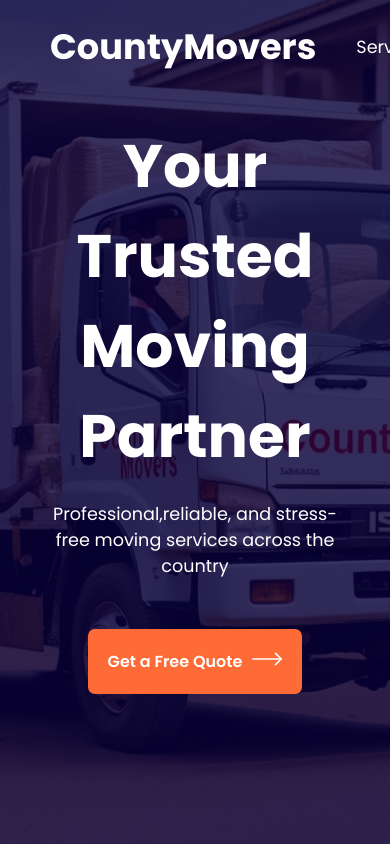
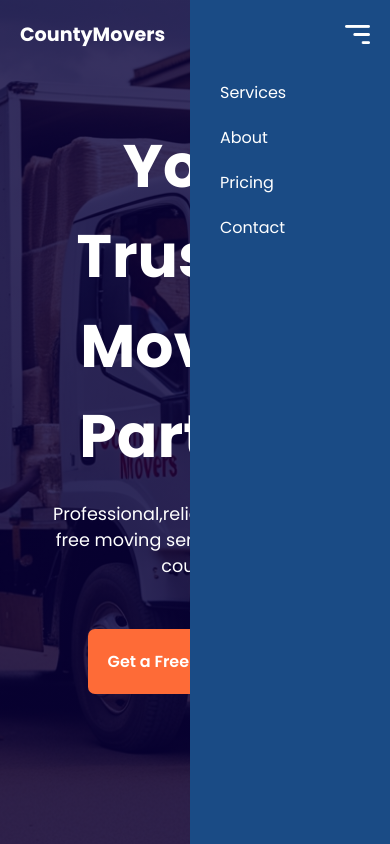
Before and after one commit to networkchaos/CountyMovers, a React (Vite) app in the folder Movers-Landing-Page/: page / in a window 390 px wide. Shown: the top 844 px of the page. Built offline with nearby package versions, Linux system fonts and the light colour scheme.

Commit message:
Navbar mobile media queries

```diff
--- a/Movers-Landing-Page/src/Components/Navbar/Navbar.css
+++ b/Movers-Landing-Page/src/Components/Navbar/Navbar.css
@@ -32,3 +32,51 @@ nav ul li {
     padding: 0px 40px;
     font-size: 1.1rem;
 }
+
+.menu-icon{
+    display: none;
+}
+/* ============= Media Queries =================== */
+/* ============= Mobile Device =================== */
+@media (max-width : 480px){
+    nav{
+        width: 100%;
+        display: flex;
+        align-items: center;
+        justify-content: space-between;
+        padding: 20px;
+        z-index: 10;
+        position: fixed;
+        top: 0%;
+    }
+
+    nav h1{
+        font-size: 1.2rem;
+    }
+
+    nav ul{
+        display: block;
+        position: fixed;
+        top: 0%;
+        bottom: 0%;
+        right: 0%;
+        width: 200px;
+        background-color: #1A4B85;
+        padding-top: 70px;
+        z-index: -1;
+        transition: 0.6s;
+    }
+
+    nav ul li {
+        list-style-type: none;
+        cursor: pointer;
+        padding: 10px 30px;
+        font-size: 1rem;
+    }
+
+    .menu-icon{
+        display: block;
+        width: 25px;
+        cursor: pointer;
+    }
+}
--- a/Movers-Landing-Page/src/Components/Navbar/Navbar.jsx
+++ b/Movers-Landing-Page/src/Components/Navbar/Navbar.jsx
@@ -1,4 +1,5 @@
 import React, { useEffect, useState } from 'react'
+import menu_icon from '../../assets/menu-icon.png'
 import { Link, Element } from 'react-scroll';
 import './Navbar.css'
 
@@ -23,6 +24,7 @@ const Navbar = () => {
         <li><Link to='our-pricing-container' smooth={true}duration={800} offset={-150}>Pricing</Link></li>
         <li><Link to='contact-container' smooth={true}duration={800} offset={-150}>Contact</Link></li>
       </ul>
+      <img src={menu_icon} alt="" className='menu-icon' />
     </nav>
   )
 }
```
Also changed, not shown: Movers-Landing-Page/src/assets/menu-icon.png (added).
